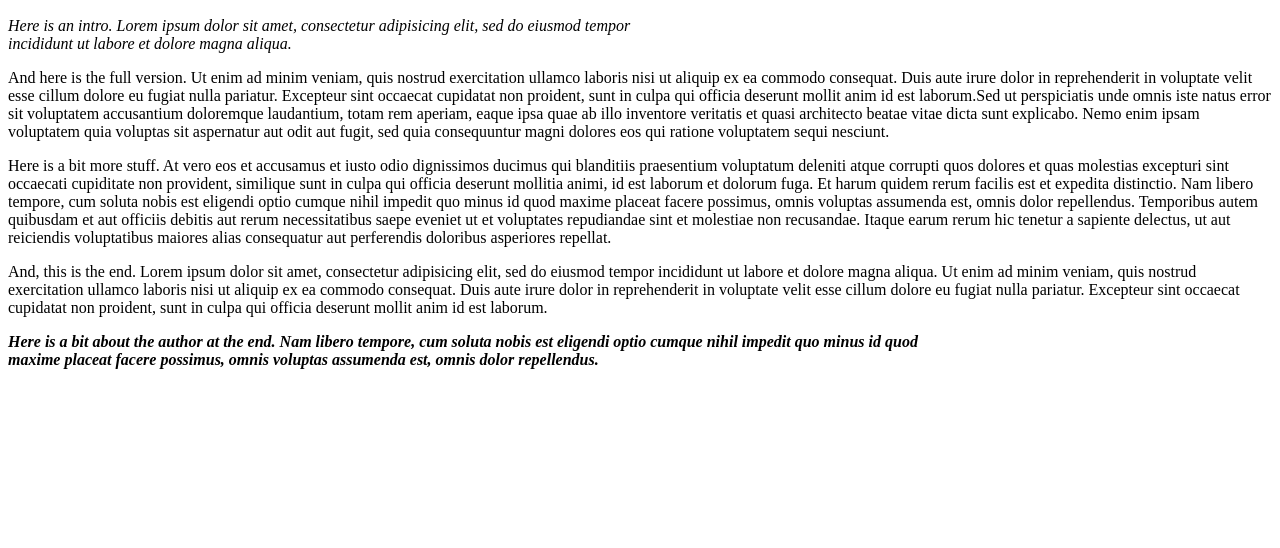
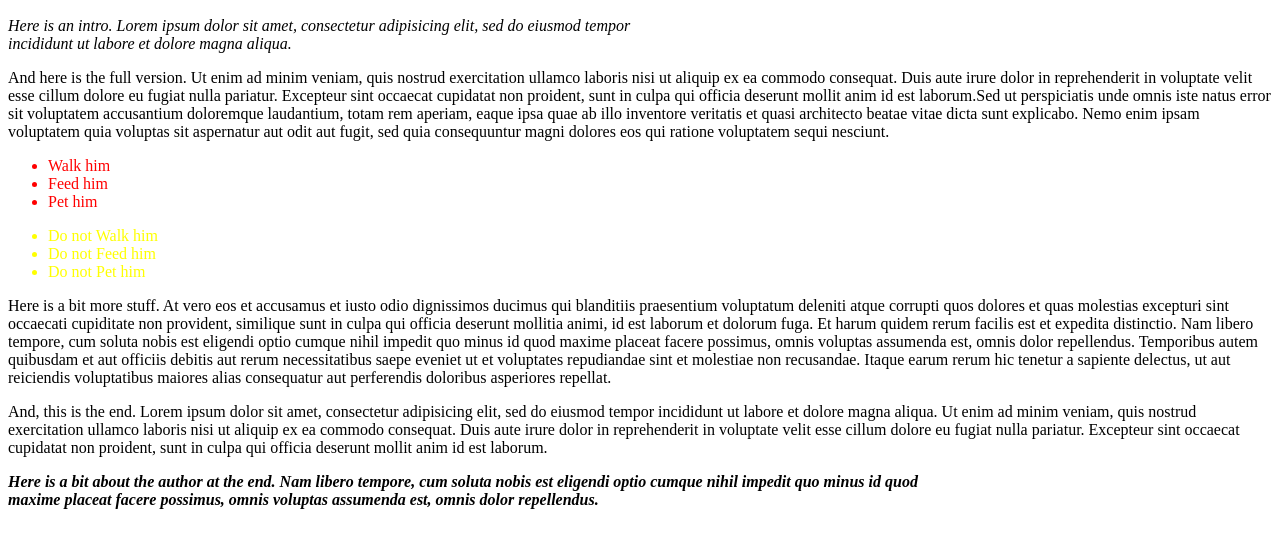
Before and after one commit to kiburei/day-three, a plain HTML site: page index.html in a window 1280 px wide. Shown: the part 110-658 px from the top of the page. Drawn offline with Linux system fonts and the light colour scheme.

Commit message:
.class css to be used anywhere or sth?

```diff
--- a/css/styles.css
+++ b/css/styles.css
@@ -7,3 +7,11 @@ p.author {
   font-style: italic;
   font-weight: bold;
 }
+
+.important {
+  color: red;
+}
+
+.warning {
+  color: yellow;
+}
--- a/index.html
+++ b/index.html
@@ -13,6 +13,18 @@
 
     <p>And here is the full version. Ut enim ad minim veniam, quis nostrud exercitation ullamco laboris nisi ut aliquip ex ea commodo consequat. Duis aute irure dolor in reprehenderit in voluptate velit esse cillum dolore eu fugiat nulla pariatur. Excepteur sint occaecat cupidatat non proident, sunt in culpa qui officia deserunt mollit anim id est laborum.Sed ut perspiciatis unde omnis iste natus error sit voluptatem accusantium doloremque laudantium, totam rem aperiam, eaque ipsa quae ab illo inventore veritatis et quasi architecto beatae vitae dicta sunt explicabo. Nemo enim ipsam voluptatem quia voluptas sit aspernatur aut odit aut fugit, sed quia consequuntur magni dolores eos qui ratione voluptatem sequi nesciunt.<p>
 
+      <ul class="important">
+        <li>Walk him</li>
+        <li>Feed him</li>
+        <li>Pet him</li>
+      </ul>
+
+      <ul class="warning">
+      <li>Do not Walk him</li>
+      <li>Do not Feed him</li>
+      <li>Do not Pet him</li>
+    </ul>
+
     <p>Here is a bit more stuff. At vero eos et accusamus et iusto odio dignissimos ducimus qui blanditiis praesentium voluptatum deleniti atque corrupti quos dolores et quas molestias excepturi sint occaecati cupiditate non provident, similique sunt in culpa qui officia deserunt mollitia animi, id est laborum et dolorum fuga. Et harum quidem rerum facilis est et expedita distinctio. Nam libero tempore, cum soluta nobis est eligendi optio cumque nihil impedit quo minus id quod maxime placeat facere possimus, omnis voluptas assumenda est, omnis dolor repellendus. Temporibus autem quibusdam et aut officiis debitis aut rerum necessitatibus saepe eveniet ut et voluptates repudiandae sint et molestiae non recusandae. Itaque earum rerum hic tenetur a sapiente delectus, ut aut reiciendis voluptatibus maiores alias consequatur aut perferendis doloribus asperiores repellat.<p>
 
     <p>And, this is the end. Lorem ipsum dolor sit amet, consectetur adipisicing elit, sed do eiusmod tempor incididunt ut labore et dolore magna aliqua. Ut enim ad minim veniam, quis nostrud exercitation ullamco laboris nisi ut aliquip ex ea commodo consequat. Duis aute irure dolor in reprehenderit in voluptate velit esse cillum dolore eu fugiat nulla pariatur. Excepteur sint occaecat cupidatat non proident, sunt in culpa qui officia deserunt mollit anim id est laborum.<p>
```
